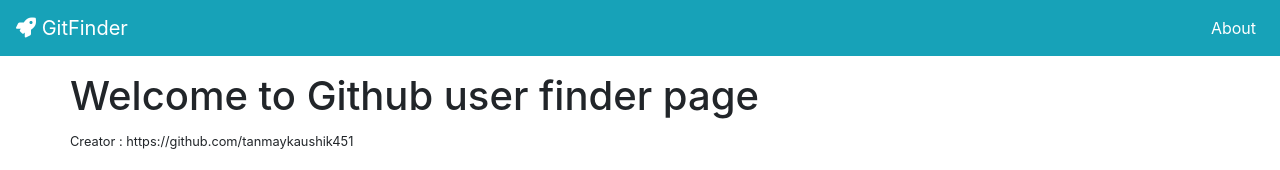
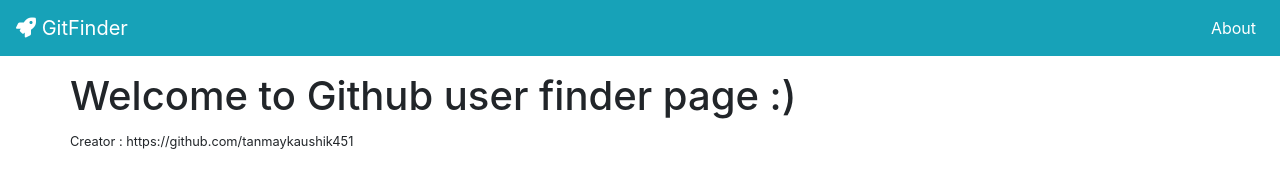
Before and after one commit to tanmaykaushik451/github-finder-mystyle, a React (Create React App) app: page /about in a window 1280 px wide. Shown: the top 170 px of the page. Built offline with nearby package versions, Linux system fonts and the light colour scheme.

Commit message:
ui improved

```diff
--- a/src/pages/About.tsx
+++ b/src/pages/About.tsx
@@ -2,10 +2,12 @@ import React from 'react'
 
 const About = () => {
     return (
+        <>
         <div>
-            <h1>Welcome to Github user finder page</h1>
+            <h1>Welcome to Github user finder page :)</h1>
             <small> Creator : https://github.com/tanmaykaushik451</small>
         </div>
+        </>
     )
 }
 
```
